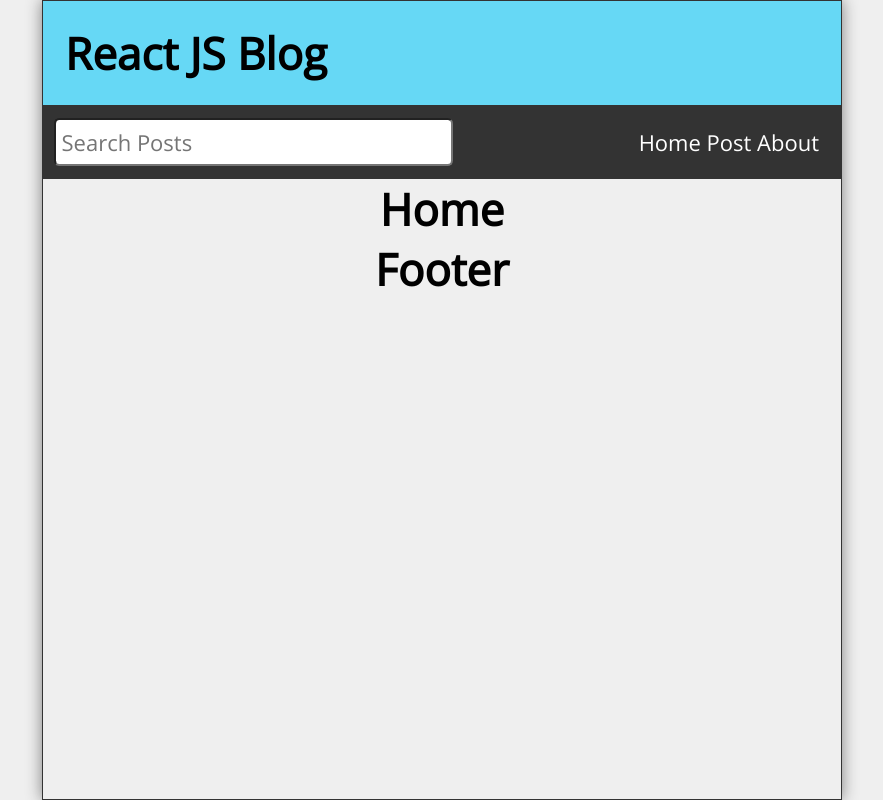
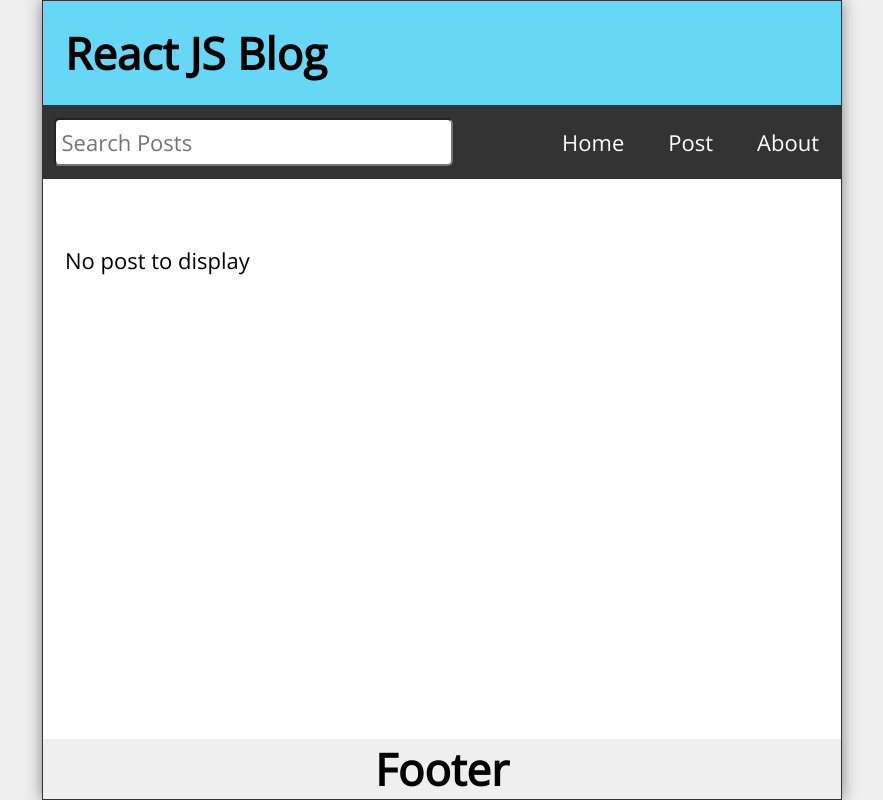
Before and after one commit to AlexisF27/react-router, a React (Create React App) app: page / in a window 1280 px wide. Shown: the whole page, without its empty margins (198-1081 px from the left). Built offline with nearby package versions, Linux system fonts and the light colour scheme.

Commit message:
Feed Created not completed yet

```diff
--- a/src/App.js
+++ b/src/App.js
@@ -14,13 +14,16 @@ import PostPage from './PostPage'
 
 function App() {
     const [search, setSearch] = useState('');
+    // eslint-disable-next-line no-unused-vars
+    const [searchResults, setSearchResults] = useState('');
+    const [posts, setPosts] = useState([]);
     return (
         <div className="App">
             <Header title="React JS Blog"/>
             <Nav search={search} setSearch={setSearch} />
             <Switch>
                 <Route exact path="/">
-                    <Home />
+                    <Home posts={posts} setPosts={setPosts}/>
                 </Route>
                 <Route path="/about" component={About} />
                 <Route path="/missing" component={Missing} />
--- /dev/null
+++ b/src/Feed.js
@@ -0,0 +1,13 @@
+import PropTypes from 'prop-types'
+
+const Feed = ({posts}) => {
+  return (
+    <div>Feed</div>
+  )
+}
+
+Feed.propTypes = {
+  posts: PropTypes.string.isRequired,
+}
+
+export default Feed
--- a/src/Home.js
+++ b/src/Home.js
@@ -1,9 +1,17 @@
-export const Home = () => {
+import Feed from './Feed'
+import PropTypes from 'prop-types'
+
+// eslint-disable-next-line no-unused-vars
+export const Home = ({posts, setPosts}) => {
   return (
-      <main>
-          <h1>Home</h1>
+      <main className='Home'>
+        {posts.length ? (<Feed posts={posts}/>) : (<p style={{marginTop: "2rem"}}> No post to display</p>)}
       </main>
   )
 }
 
+Home.propTypes = {
+  posts: PropTypes.string.isRequired,
+  setPosts: PropTypes.func.isRequired,
+}
 export default Home
--- a/src/Nav.js
+++ b/src/Nav.js
@@ -16,7 +16,11 @@ const Nav = ({ search, setSearch }) => {
             <ul>
                 <li>
                     <Link to="/"> Home</Link>
+                </li>
+                <li>
                     <Link to="/post"> Post</Link>
+                </li>
+                <li>
                     <Link to="/about"> About</Link>
                 </li>
             </ul>
```
